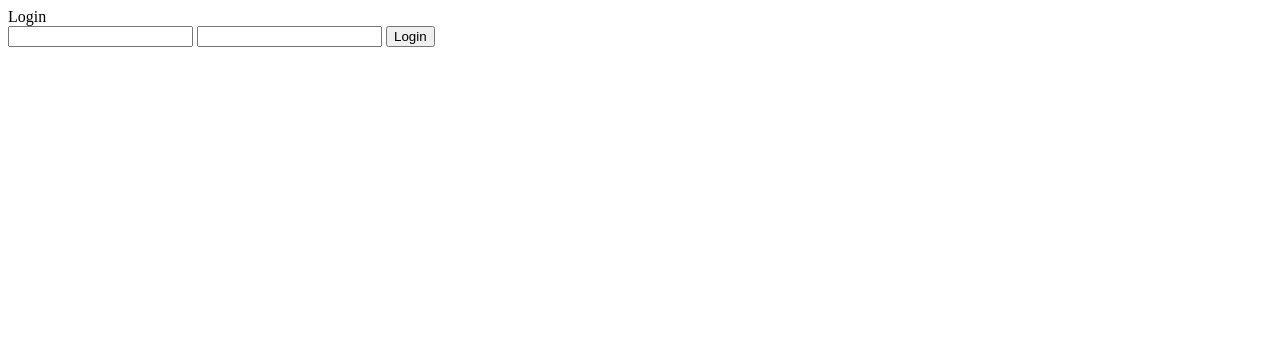
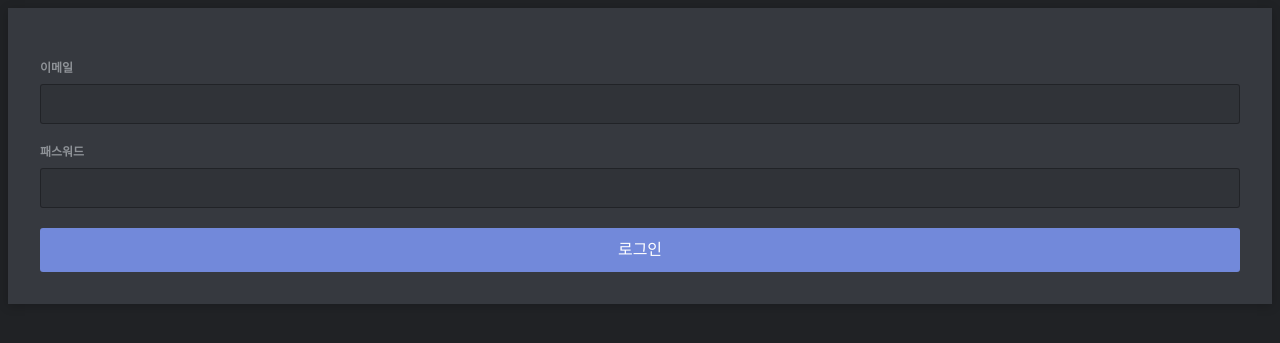
Before and after one commit to wonsim00/discord_screenshots, a Flask app: page /login in a window 1280 px wide. Shown: the top 343 px of the page. Run offline with Flask 2, Linux system fonts and the light colour scheme; parts of the project's set-up code (start-up, migrations or seed data) failed here and were passed over.

Commit message:
edit login page

```diff
--- a/app/static/style.css
+++ b/app/static/style.css
@@ -5,8 +5,9 @@
     --background-tertiary: #202225;
     --channels-default: #8e9297;
     --depricated-text-input-bg: rgba(0,0,0,0.1);
-    --depricated-test-input-border: rgba(0,0,0,0.3);
+    --depricated-text-input-border: rgba(0,0,0,0.3);
     --background-mobile-primary: #36393f;
+    --highlight: #7289da;
 }
 
 body {
@@ -57,13 +58,18 @@ h2.header {
     vertical-align: baseline;
 }
 
-form.login {
+form.login-form {
     color: #72767d;
+    background: var(--background-mobile-primary);
     padding: 32px;
     font-size: 18px;
     display: block;
     box-sizing: border-box;
     box-shadow: 0 2px 10px 0 rgba(0,0,0,0.2);
+}
+
+div.login-div {
+    margin-bottom: 20px;
 }
 
 h5.label {
@@ -73,14 +79,43 @@ h5.label {
     margin-bottom: 8px;
 }
 
-input.login {
+div.input-wrapper {
+    display: flex;
+    flex-direction: column;
+    outline: 0;
+    margin: 0;
+    padding: 0;
+    border: 0;
+}
+
+input.login-input {
     padding: 10px;
+    margin: 0px;
     height: 40px;
     width: 100%;
+    line-height: 18px;
     border-radius: 3px;
+    box-sizing: border-box;
+    font-size: 16px;
     color: var(--text-normal);
     background-color: var(--depricated-text-input-bg);
-    border: 1px solid var(--depricated-test-input-border);
+    border: 1px solid var(--depricated-text-input-border);
+    outline: none;
+}
+
+.login-input:focus {
+    border-color: var(--highlight);
+}
+
+button {
+    color: #fff;
+    background-color: var(--highlight);
+    font-size: 16px;
+    line-height: 24px;
+    min-height: 44px;
+    border-width: 0px;
+    border-radius: 3px;
+    width: 100%;
 }
 
 span.username{
--- a/app/templates/login.html
+++ b/app/templates/login.html
@@ -1,10 +1,22 @@
 <!DOCTYPE html>
-    <head>Login</head>
+    <head>
+        <link rel="stylesheet" type="text/css" href="/static/style.css">
+    </head>
     <body>
-        <form action="/login" method="POST">
-            <input type="text" name="email" required />
-            <input type="password" name="password" required />
-            <button type="submit">Login</button>
+        <form class="login-form" action="/login" method="POST">
+            <div class="login-div">
+                <h5 class="label">이메일</h5>
+                <div class="input-wrapper">
+                    <input class="login-input" type="text" name="email" required />
+                </div>
+            </div>
+            <div class="login-div">
+                <h5 class="label">패스워드</h5>
+                <div class="input-wrapper">
+                    <input class="login-input" type="password" name="password" required />
+                </div>
+            </div>
+            <button type="submit">로그인</button>
         </form>
     </body>
 </html>
```
